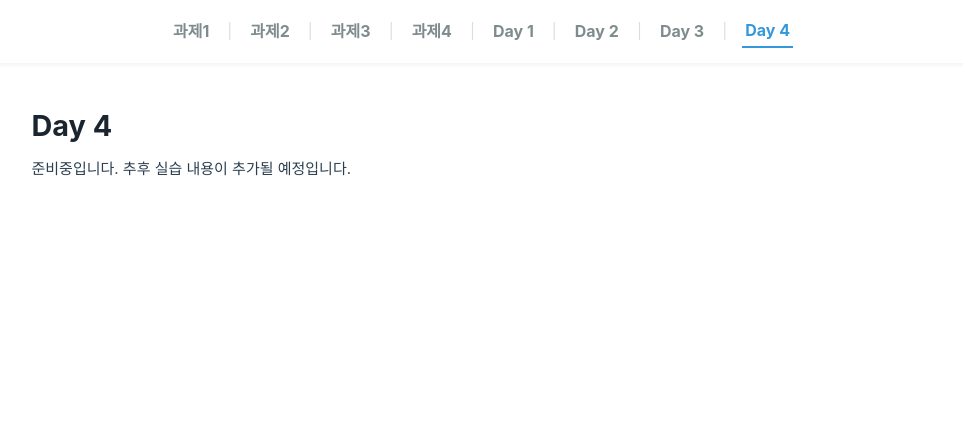
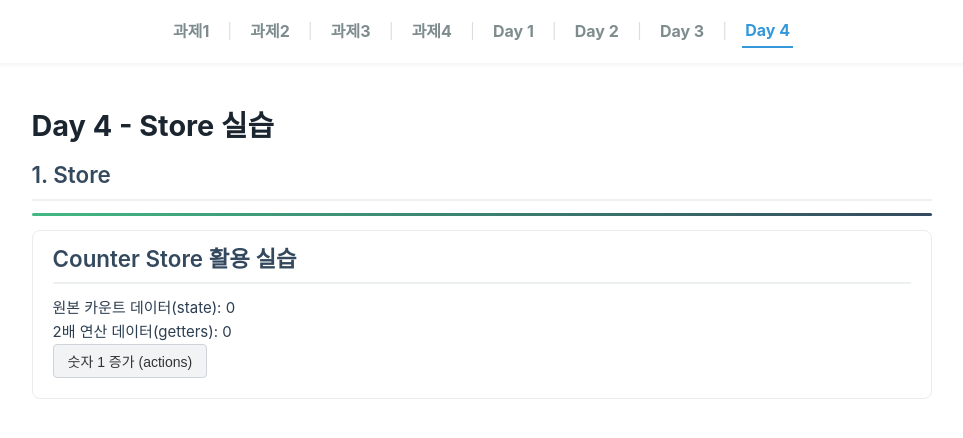
Before and after one commit to mingyukang5420/skala-vue, a Vue app: page /practice/day4 in a window 1280 px wide. Shown: the top 438 px of the page, without its empty margins (151-1114 px from the left). Built offline with nearby package versions, Linux system fonts and the light colour scheme.

Commit message:
chore: add counter store to app

```diff
--- /dev/null
+++ b/src/components/practices/library/StoreCounter.vue
@@ -0,0 +1,22 @@
+<script setup>
+// 1. 정의한 카운터 스토어 플러그인 import
+import { useCounterStore } from '@/stores/counter.js'
+
+// 2. 인스턴스 가동 (전역 저장소 포인터 확보)
+const counterStore = useCounterStore()
+</script>
+
+<template>
+  <div class="practice-section">
+    <h2>Counter Store 활용 실습</h2>
+
+    <p>
+      원본 카운트 데이터(state): <strong>{{ counterStore.count }}</strong>
+    </p>
+    <p>
+      2배 연산 데이터(getters): <span>{{ counterStore.doubleCount }}</span>
+    </p>
+
+    <button @click="counterStore.increment">숫자 1 증가 (actions)</button>
+  </div>
+</template>
--- /dev/null
+++ b/src/stores/counter.js
@@ -0,0 +1,12 @@
+import { ref, computed } from 'vue'
+import { defineStore } from 'pinia'
+
+export const useCounterStore = defineStore('counter', () => {
+  const count = ref(0)
+  const doubleCount = computed(() => count.value * 2)
+  function increment() {
+    count.value++
+  }
+
+  return { count, doubleCount, increment }
+})
--- a/src/views/practice/Day4View.vue
+++ b/src/views/practice/Day4View.vue
@@ -1,6 +1,12 @@
+<script setup lang="ts">
+import StoreCounter from '@/components/practices/library/StoreCounter.vue'
+</script>
+
 <template>
   <div class="practice-container">
-    <h1>Day 4</h1>
-    <p>준비중입니다. 추후 실습 내용이 추가될 예정입니다.</p>
+    <h1>Day 4 - Store 실습</h1>
+    <h2>1. Store</h2>
+    <hr />
+    <StoreCounter />
   </div>
 </template>
```
